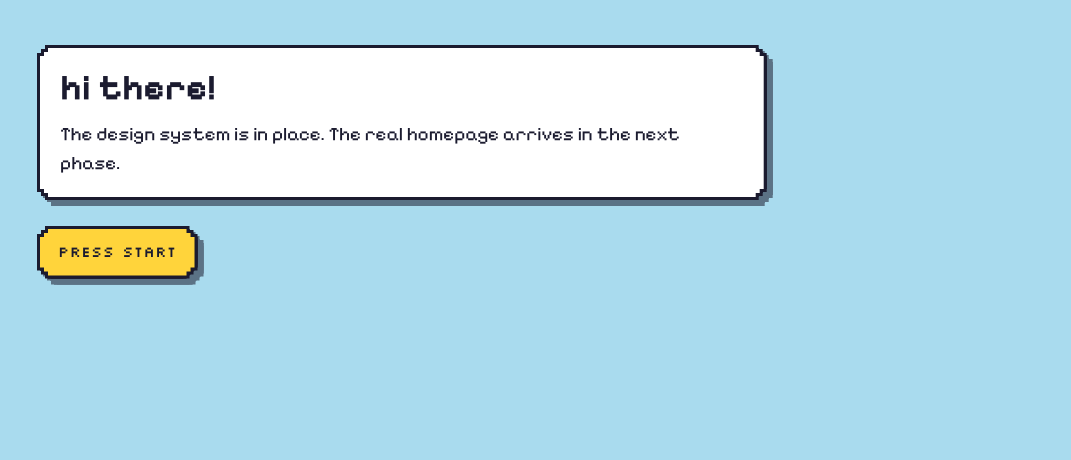
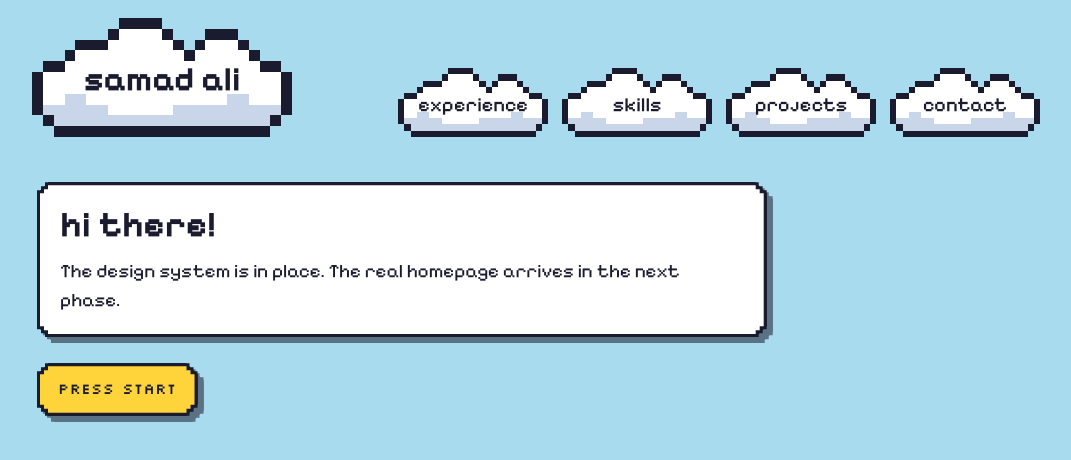
Before and after one commit to samad-a/portfolio-site, a Next.js app: page / in a window 1280 px wide. Shown: the top 460 px of the page, without its empty margins (104-1175 px from the left). Built offline with nearby package versions, Linux system fonts and the light colour scheme.

Commit message:
feat(nav): add cloud navigation with section links

```diff
--- a/app/layout.tsx
+++ b/app/layout.tsx
@@ -1,4 +1,5 @@
 import type { Metadata } from "next";
+import { SiteHeader } from "@/components/nav/site-header";
 import { pixelifySans, silkscreen } from "./fonts";
 import "./globals.css";
 
@@ -29,6 +30,7 @@ export default function RootLayout({
         >
           skip to content
         </a>
+        <SiteHeader />
         {children}
       </body>
     </html>
--- /dev/null
+++ b/components/nav/cloud-link.tsx
@@ -0,0 +1,29 @@
+import Link from "next/link";
+import type { ComponentProps } from "react";
+import { Sprite } from "@/components/sprite";
+import { cn } from "@/lib/cn";
+import { cloud } from "@/lib/sprites";
+
+type CloudLinkProps = ComponentProps<typeof Link>;
+
+// A nav link drawn on a pixel cloud. The cloud keeps its 24×11 shape at any width.
+export function CloudLink({ className, children, ...props }: CloudLinkProps) {
+  return (
+    <Link
+      className={cn(
+        "group relative grid aspect-[24/11] w-[150px] place-items-center pt-1 text-xl font-medium text-ink no-underline",
+        className,
+      )}
+      {...props}
+    >
+      <Sprite
+        grid={cloud}
+        preserveAspectRatio="none"
+        className="absolute inset-0 size-full"
+      />
+      <span className="relative decoration-[3px] underline-offset-[5px] group-hover:underline">
+        {children}
+      </span>
+    </Link>
+  );
+}
--- /dev/null
+++ b/components/nav/nav-links.ts
@@ -0,0 +1,7 @@
+// Sections of the homepage, in page order.
+export const navLinks = [
+  { href: "/#experience", label: "experience" },
+  { href: "/#skills", label: "skills" },
+  { href: "/#projects", label: "projects" },
+  { href: "/#contact", label: "contact" },
+] as const;
--- /dev/null
+++ b/components/nav/site-header.tsx
@@ -0,0 +1,23 @@
+import { CloudLink } from "./cloud-link";
+import { navLinks } from "./nav-links";
+
+export function SiteHeader() {
+  return (
+    <header className="mx-auto max-w-[1040px] px-4 pt-4.5">
+      <nav aria-label="Main">
+        <ul className="flex flex-wrap items-end gap-x-3.5 gap-y-1.5">
+          <li className="mr-auto">
+            <CloudLink href="/" className="w-[260px] text-[34px] font-bold">
+              samad ali
+            </CloudLink>
+          </li>
+          {navLinks.map(({ href, label }) => (
+            <li key={href}>
+              <CloudLink href={href}>{label}</CloudLink>
+            </li>
+          ))}
+        </ul>
+      </nav>
+    </header>
+  );
+}
```
Also changed, not shown: 1 other file (tests, documents, lock files or other folders).
